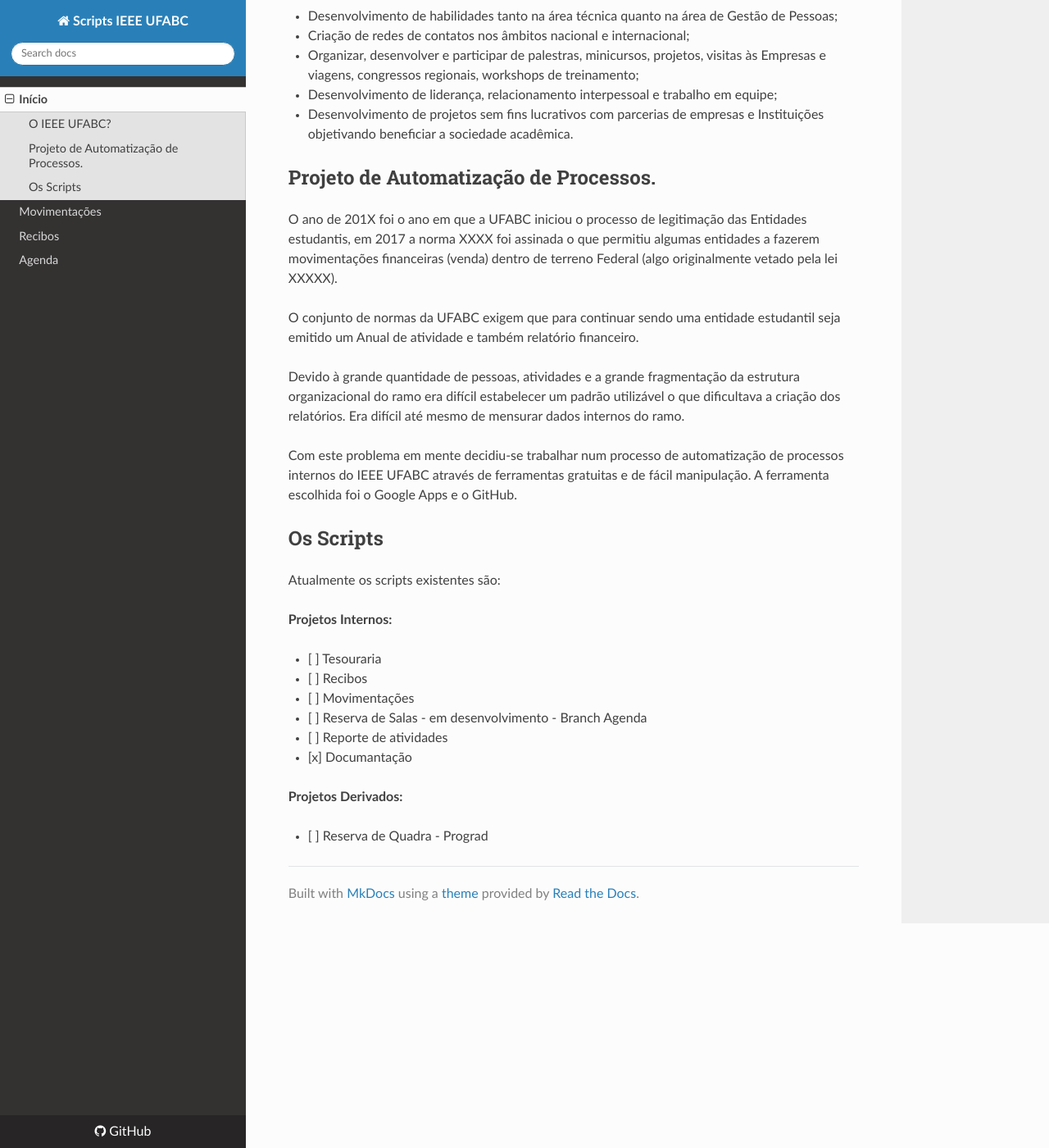
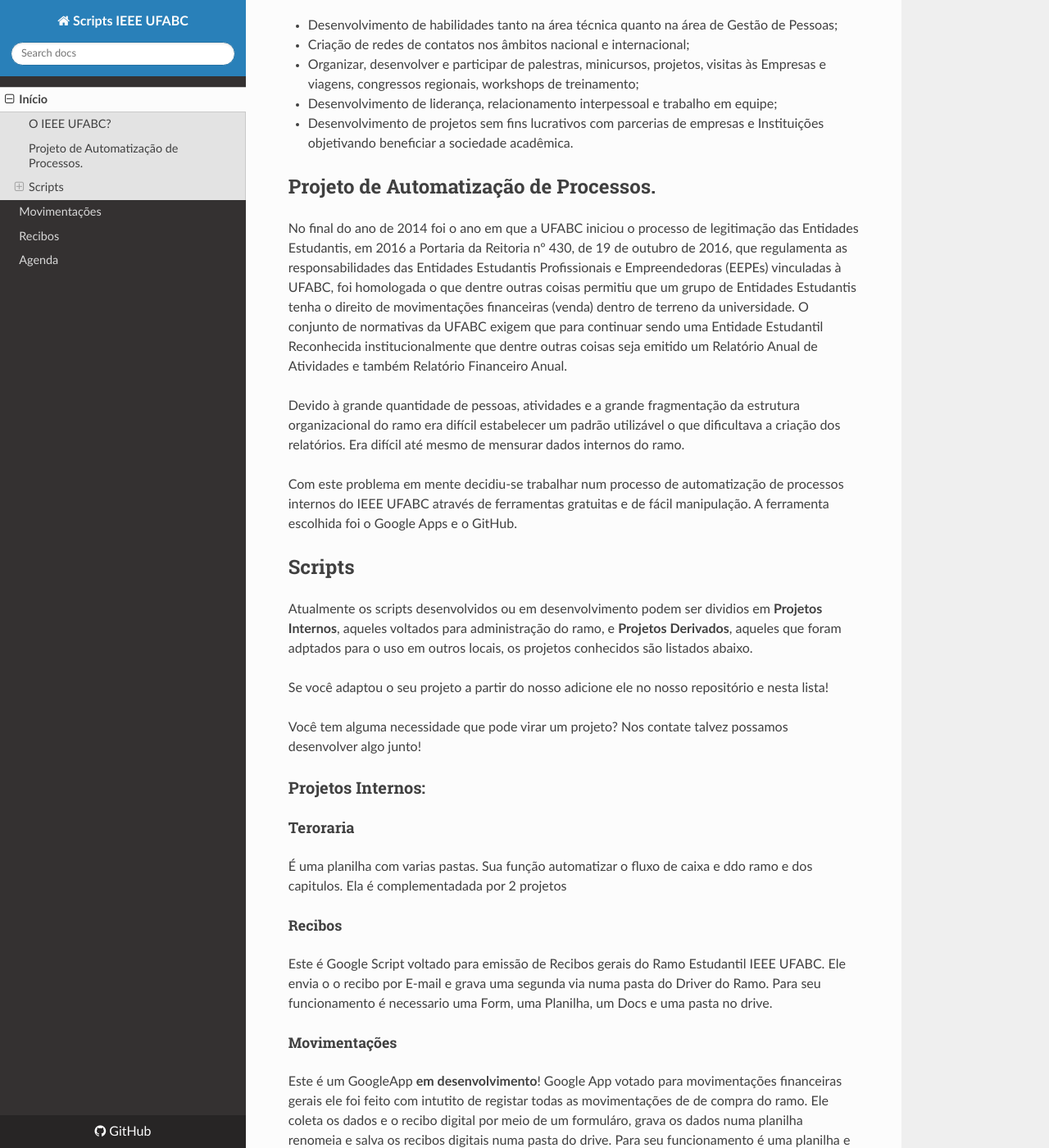
Before and after one commit to JuCaichiolo/Scripts-automatizacao, an MkDocs documentation site: the page built from docs/index.md, in a window 1280 px wide and 1400 px high, scrolled down 509 px. Shown: the whole window at 82% size. Built offline with MkDocs 1.6.1, drawn with Linux system fonts in a browser that asks for light colours; nearby versions of some CDN libraries; old or Windows-style settings are respelled for this version of MkDocs; some of the changed text lies outside the part shown.

Commit message:
Documentação update
Grande update no Index.

```diff
--- a/docs/index.md
+++ b/docs/index.md
@@ -1,45 +1,84 @@
-# Scripts para automatização de processos IEEE UFABC
+# Uma breve Contextualização
+
+Se você caiu de paraquedas aqui e não tem ideia do que é o IEEE UFABC ou o que são e o porque dos scripts Leia essa página.
 
 ## O IEEE UFABC?
 
-IEEE UFABC, lê-se "i três é UFABC", o nome mais conhecido da Entidade Estudantil Ramo Estudantil do IEEE na Universidade Federal do ABC (UFABC).
+IEEE UFABC, lê-se "i três é UFABC", o nome mais conhecido da Ramo Estudantil do IEEE na Universidade Federal do ABC (UFABC), que é uma entidade estudantil voltada para o Desenvolvimento Profissional segundo a Resolução Consuni 143, de 10 de outubro de 2014 que reconhece e classifica institucionalmente as entidades estudantis e comunitárias na UFABC.
 
-Entidades Estudantis na UFABC é o nome dado a um conjunto de alunos unem para fazer alguma atividade e que se enquadram na normativa XXXXXX.
+Os Ramos Estudantis (ou Student Branches) do Instituto de Engenheiros Eletricistas e Eletrônicos (IEEE) são organizações formadas principalmente por alunos de Universidades que são membros do IEEE. O seu principal objetivo é potencializar a participação dos alunos através de atividades extracurriculares, proporcionando assim aos seus membros:
 
- Os Ramos Estudantis (ou Student Branches) do Instituto de Engenheiros Eletricistas e Eletrônicos (IEEE) são organizações formadas principalmente por alunos de Universidades que são membros do IEEE. O seu principal objetivo é potencializar a participação dos alunos através de atividades extracurriculares, proporcionando assim aos seus membros:
-
-- Desenvolvimento de habilidades tanto na área técnica quanto na área de Gestão de
-  Pessoas;
+- Desenvolvimento de habilidades tanto na área técnica quanto na área de Gestão de Pessoas;
 - Criação de redes de contatos nos âmbitos nacional e internacional;
-- Organizar, desenvolver e participar de palestras, minicursos, projetos, visitas às
-  Empresas e viagens, congressos regionais, workshops de treinamento;
+- Organizar, desenvolver e participar de palestras, minicursos, projetos, visitas às  Empresas e viagens, congressos regionais, workshops de treinamento;
 - Desenvolvimento de liderança, relacionamento interpessoal e trabalho em equipe;
-- Desenvolvimento de projetos sem fins lucrativos com parcerias de empresas e
-  Instituições objetivando beneficiar a sociedade acadêmica.
+- Desenvolvimento de projetos sem fins lucrativos com parcerias de empresas e Instituições objetivando beneficiar a sociedade acadêmica.
 
 ## Projeto de Automatização de Processos.
 
-O ano de 201X foi o ano em que a UFABC iniciou o processo de legitimação das Entidades estudantis, em 2017 a norma XXXX foi assinada o que permitiu algumas entidades a fazerem movimentações financeiras (venda) dentro de terreno Federal (algo originalmente vetado pela lei XXXXX).
-
-O conjunto de normas da UFABC exigem que para continuar sendo uma entidade estudantil seja emitido um Anual de atividade e também relatório financeiro.
+No final do ano de 2014 foi o ano em que a UFABC iniciou o processo de legitimação das Entidades Estudantis, em 2016 a Portaria da Reitoria nº 430, de 19 de outubro de 2016, que regulamenta as responsabilidades das Entidades Estudantis Profissionais e Empreendedoras (EEPEs) vinculadas à UFABC, foi homologada o que dentre outras coisas permitiu que um grupo de Entidades Estudantis tenha o direito de  movimentações financeiras (venda) dentro de terreno da universidade. O conjunto de normativas da UFABC exigem que para continuar sendo uma Entidade Estudantil Reconhecida institucionalmente que dentre outras coisas seja emitido um Relatório Anual de Atividades e também Relatório Financeiro Anual.
 
 Devido à grande quantidade de pessoas, atividades e a grande fragmentação da estrutura organizacional do ramo era difícil estabelecer um padrão utilizável o que dificultava a criação dos relatórios. Era difícil até mesmo de mensurar dados internos do ramo.
 
 Com este problema em mente decidiu-se trabalhar num processo de automatização de processos internos do IEEE UFABC através de ferramentas gratuitas e de fácil manipulação. A ferramenta escolhida foi o Google Apps e o GitHub.
 
-## Os Scripts
+## Scripts
 
-Atualmente os scripts existentes são:
+Atualmente os scripts desenvolvidos ou em desenvolvimento podem ser dividios em **Projetos Internos**, aqueles voltados para administração do ramo, e **Projetos Derivados**, aqueles que foram adptados para o uso em outros locais, os projetos conhecidos são listados abaixo.
 
-**Projetos Internos:**
 
-- [ ] Tesouraria
-  - [ ] Recibos
-  - [ ] Movimentações
-- [ ] Reserva de Salas - em desenvolvimento - Branch Agenda
-- [ ] Reporte de atividades
-- [x] Documantação
+Se você adaptou o seu projeto a partir do nosso adicione ele no nosso repositório e nesta lista!
 
-**Projetos Derivados:**
+Você tem alguma necessidade que pode virar um projeto? Nos contate talvez possamos desenvolver algo junto!
 
-- [ ] Reserva de Quadra - Prograd
+### **Projetos Internos:**
+
+#### Teroraria
+É uma planilha com varias pastas. Sua função automatizar o fluxo de caixa  e ddo ramo e dos capitulos. Ela é complementadada por 2 projetos
+
+##### Recibos
+Este é Google Script voltado para emissão de Recibos gerais do Ramo Estudantil IEEE UFABC.
+Ele envia o o recibo por E-mail e grava uma segunda via numa pasta do Driver do Ramo.
+Para seu funcionamento é necessario uma Form, uma Planilha, um Docs e uma pasta no drive.
+
+##### Movimentações
+Este é um GoogleApp **em desenvolvimento**!
+Google App votado para movimentações financeiras gerais ele foi feito com intutito de registar todas as movimentações de de compra do ramo.
+Ele coleta os dados e o recibo digital por meio de um formuláro, grava os dados numa planilha renomeia e salva os recibos digitais numa pasta do drive.
+Para seu funcionamento é uma planilha e o drive.
+
+#### Reserva de Salas
+Este é Google Script **em desenvolvimento**!
+Por meio de um formulário o usuário efetua o pedido reseva da sala do Ramo.  Um operador decide se a reserva será aceita ou não, se aceita ela vai direto para o calendario do ramo.
+Para seu funcionamento é necessario um formulario, uma planilha, uma agenda.
+
+#### Reporte de atividades - Documentação
+Este é GoogleApp **em desenvolvimento**!
+Por meio de um formulário reporta suas atividades e anexa as fotos da atividade.
+O GoogleApp coleta os dados e as midias digitais por meio de um formuláro, grava os dados numa planilha e salva as midias digitais numa nova pasta destinada ao projeto no drive.
+Para seu funcionamento é uma planilha e o drive.
+
+#### Dashbord
+
+Este é projeto **em processo de idealização**!
+
+#### Geração de Certificados
+
+Este é projeto **em processo de idealização**!
+
+#### Controle de Horas Complementares
+
+Este é projeto **em processo de idealização**!
+
+#### Documentação de Uso e Manutenção dos Scripts - Usuários
+
+Este é projeto **em desenvolvimento**!
+Projeto que é projeto tem documentação de uso e manutenção, pois é o documento que você lê agora e sua versão na Wiki do GitHub fazem parte deste projeto.
+
+
+
+### **Projetos Derivados:**
+
+#### Reserva de Quadra
+
+Este é projeto **em desenvolvimento**!
```
